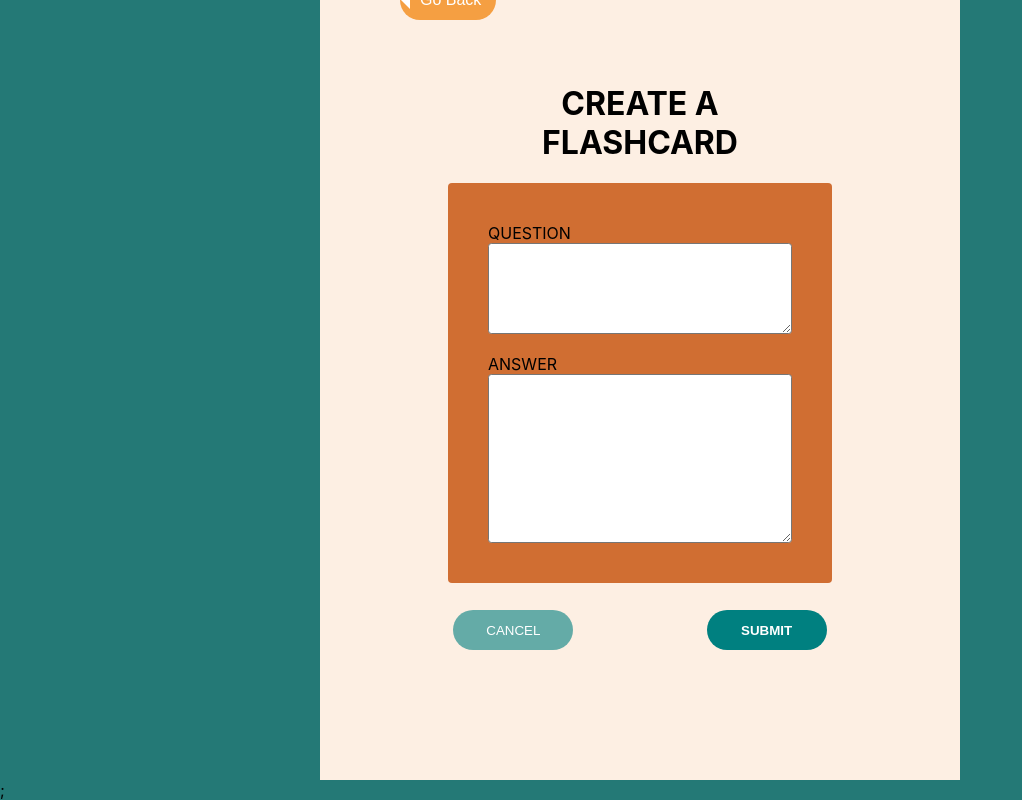
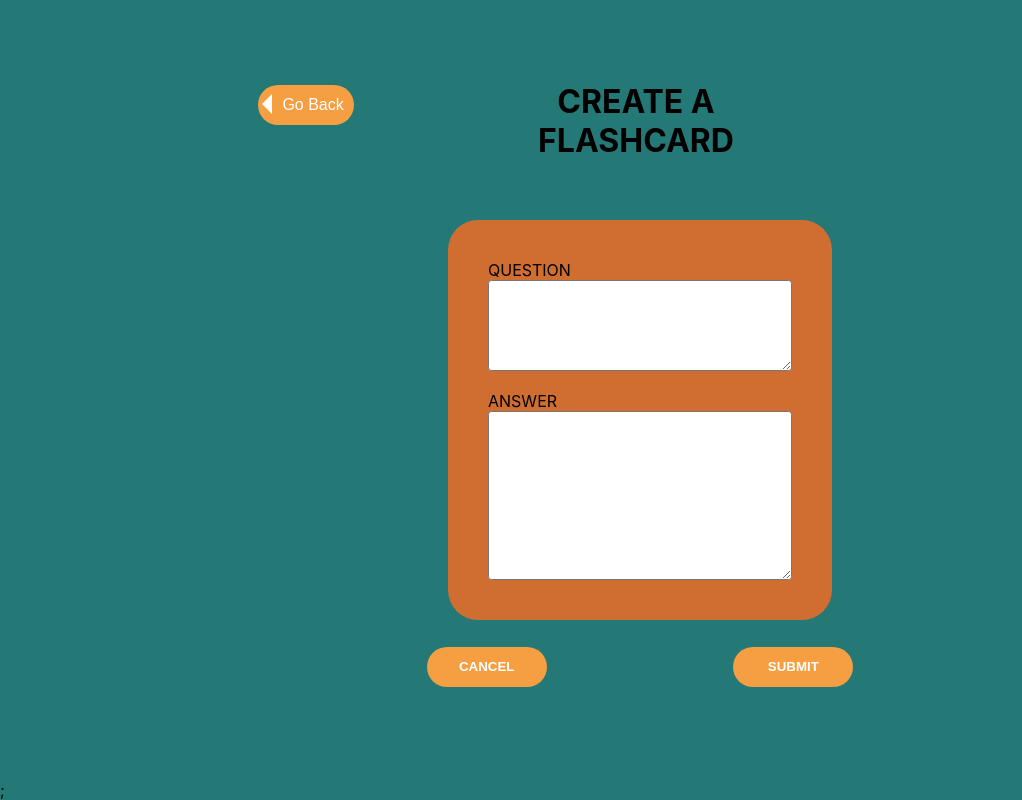
Before and after one commit to SchoolOfCode/bc14_w7_project-frontend-breaky-coders, a React (Create React App) app in the folder my-app/: page / in a window 1280 px wide. Both pictures are taken after a click on the button "Add A Flashcard". Shown: the part 20-820 px from the top of the page, without its empty margins (0-1022 px from the left). Built offline with nearby package versions, Linux system fonts and the light colour scheme.

Commit message:
Add A Flashcard page styled according to other pages, conditional rendering added to randomflashcard to stop the occasional error, identical hover effects added to all buttons, all go back buttons styled correctly

```diff
--- a/my-app/src/components/AddAFlashcard/AddAFlashcard.css
+++ b/my-app/src/components/AddAFlashcard/AddAFlashcard.css
@@ -2,15 +2,54 @@
 
 .addAFlashCard{
     /* removed flex so everything centered again  */
-    background-color: #fdefe3;
     height: 100vh;
-    width: 50vw;
+    max-width: 800px;
     margin: 0 auto;
 }
+.header__heading{
+    height: 15em;
+    display: flex;
+    flex-direction: row;
+    align-items: center;
+}
+.overlay__header-button>button {
+    width: 6em;
+    height: 2.5em;
 
-div.overlay__header-button {
-    justify-content: center;
-    margin-left: 5em;
+    padding: .2em;
+    margin-left: 1.1em;
+    margin-top:.3em;
+    display: flex;
+    justify-content: flex-start;
+
+    margin-right: 2em;
+    background-color: #F59F42;
+    border-radius: 20px;
+    border: none;
+    cursor: pointer;
+    font-size: 16px;
+    align-items: center;
+    padding: .3em;
+    color: #fff;
+}
+
+.overlay__header-button>button::before {
+    content: '';
+    display: inline-block;
+    width: 0;
+    height: 0;
+    border-top: 10px solid transparent;
+    border-bottom: 10px solid transparent;
+    border-right: 10px solid white;
+    margin-right: 10px;
+    margin-top: -4px;
+    margin-bottom: -2.5px;
+  }
+
+  .overlay__header-button>button:hover{
+    transform: translateY(-1px);
+    background-color: #f08d23;
+    cursor: pointer;
 }
 
 h1.addAFlashCard-h1 {
@@ -18,7 +57,7 @@ h1.addAFlashCard-h1 {
     text-align: center;
     margin-top: 2em;
     text-align: center;
-    margin-left: auto;
+    margin-left: 2.5em;
     margin-right: auto;
     width: 10em;
 
@@ -34,7 +73,7 @@ h1.addAFlashCard-h1 {
     align-self: center;
     margin: auto;
     padding: 2.5em;
-    border-radius: 0.25em;
+    border-radius: 30px;
 }
 
 .firstWhiteBox{
@@ -65,7 +104,7 @@ h1.addAFlashCard-h1 {
     /*margin-right: 15em;
     margin-left: auto;
     align-items: baseline;*/
-    background-color: teal;
+    background-color: #F59F42;
     border-radius: 20px;
     color: #fff;
     font-weight: bold;
@@ -74,14 +113,25 @@ h1.addAFlashCard-h1 {
 
     /* removed padding to allow text to be centered */
 }
+.addAFlashCard-submit:hover{
+    transform: translateY(-1px);
+    background-color: #f08d23;
+    cursor: pointer;
+}
 
 .addAFlashCard-cancel{
     width: 9em;
     height: 3em;
     margin-top: 2em;
-    background-color: rgba(0, 128, 128, 0.605);
+    background-color: #F59F42;
     border-radius: 20px;
+    font-weight: bold;
     color: #fff;
     border: none;
      padding: 0.5em;
 }
+.addAFlashCard-cancel:hover{
+    transform: translateY(-1px);
+    background-color: #f08d23;
+    cursor: pointer;
+}
--- a/my-app/src/components/AddAFlashcard/index.js
+++ b/my-app/src/components/AddAFlashcard/index.js
@@ -58,7 +58,8 @@ function AddAFlashcard({ setPage }) {
   console.log(flashCardsListData);
   return (
     <main className="addAFlashCard">
-      <div className="overlay__header-button">
+      <div className="header__heading">
+        <div className="overlay__header-button">
         <button
           onClick={() => {
             setPage("homepage");
@@ -68,7 +69,8 @@ function AddAFlashcard({ setPage }) {
           Go Back
         </button>
       </div>
-      <h1 className="addAFlashCard-h1">CREATE A FLASHCARD</h1>
+        <h1 className="addAFlashCard-h1">CREATE A FLASHCARD</h1>
+      </div>
       <div className="flashcard-div">
         <label htmlFor="question">QUESTION</label>
         {/* HELP */}
--- a/my-app/src/components/MyFlashcards/MyFlashcards.css
+++ b/my-app/src/components/MyFlashcards/MyFlashcards.css
@@ -11,7 +11,7 @@ body{
 }
 .overlay__header-heading{
     letter-spacing: .3em;
-    margin-right: 12em;
+    margin-right: 9em;
     display: flex;
     justify-content: center;
     align-items: center;
@@ -23,7 +23,7 @@ body{
   margin-right: 60px;
 
 }
-.overlay__header-button>button{
+.overlay__header-btn>button{
     width: 6em;
     height: 2.5em;
     display: flex;
@@ -37,12 +37,12 @@ body{
     cursor: pointer;
     font-size: 16px;
     align-items: center;
-    padding: 0;
+    padding: .3em;
     color: #fff;
 
 }
 
-.overlay__header-button>button::before {
+.overlay__header-btn>button::before {
     content: '';
     display: inline-block;
     width: 0;
@@ -55,7 +55,7 @@ body{
     margin-bottom: -2.5px;
   }
 
-    .overlay__header-button>button:hover{
+    .overlay__header-btn>button:hover{
         transform: translateY(-1px);
         background-color: #f08d23;
         cursor: pointer;
--- a/my-app/src/components/MyFlashcards/index.js
+++ b/my-app/src/components/MyFlashcards/index.js
@@ -16,7 +16,7 @@ function MyFlashcards({flashcardsList, setPage, setFlashCards}) {
             <div className="overlay__header-heading">
                 <h1>My Flashcards</h1>
             </div>
-            <div className="overlay__header-button">
+            <div className="overlay__header-btn">
 
                 <button onClick={() => {setPage("homepage")}}>  Go Back</button>
 
--- a/my-app/src/components/RandomFlashCard/index.js
+++ b/my-app/src/components/RandomFlashCard/index.js
@@ -18,8 +18,12 @@ function RandomFlashCard({ flashcards,flashCardsListData}) { // changeFlashcard
   return (
     <div className="main__random_flashcard">
       <div className="main__random_flashcard-card">
-        <div className="question">{randomizedFlashcard[Object.keys(randomizedFlashcard)[0]]}</div>
-        <div className="answer">{randomizedFlashcard[Object.keys(randomizedFlashcard)[1]]}</div>
+        {randomizedFlashcard && (
+          <div>
+            <div className="question">{randomizedFlashcard[Object.keys(randomizedFlashcard)[0]]}</div>
+            <div className="answer">{randomizedFlashcard[Object.keys(randomizedFlashcard)[1]]}</div>
+          </div>
+        )}
       </div>
       <div className="main__random_flashcard-button">
         <button onClick={handleButtonClick}>Tell Me Another</button>
```
